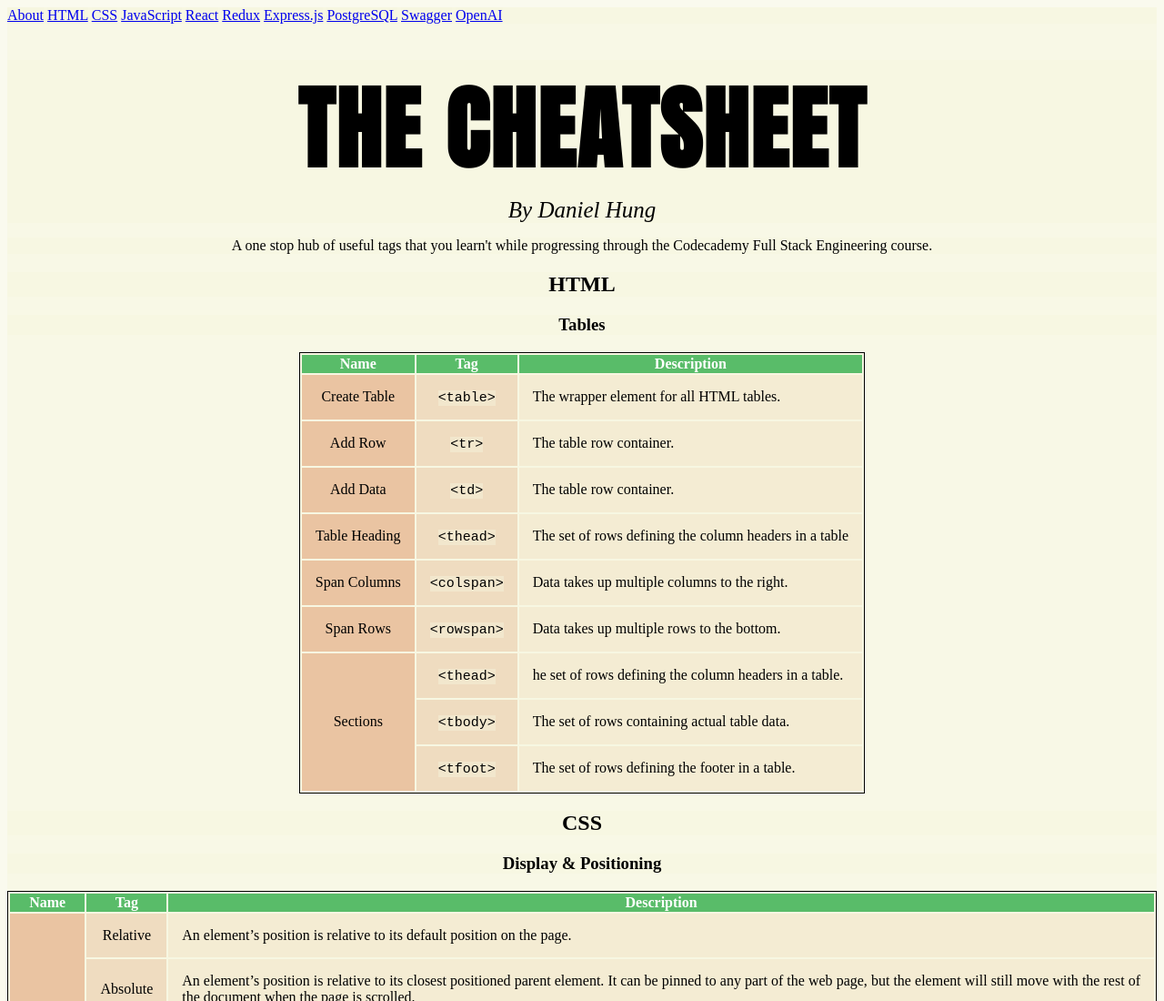
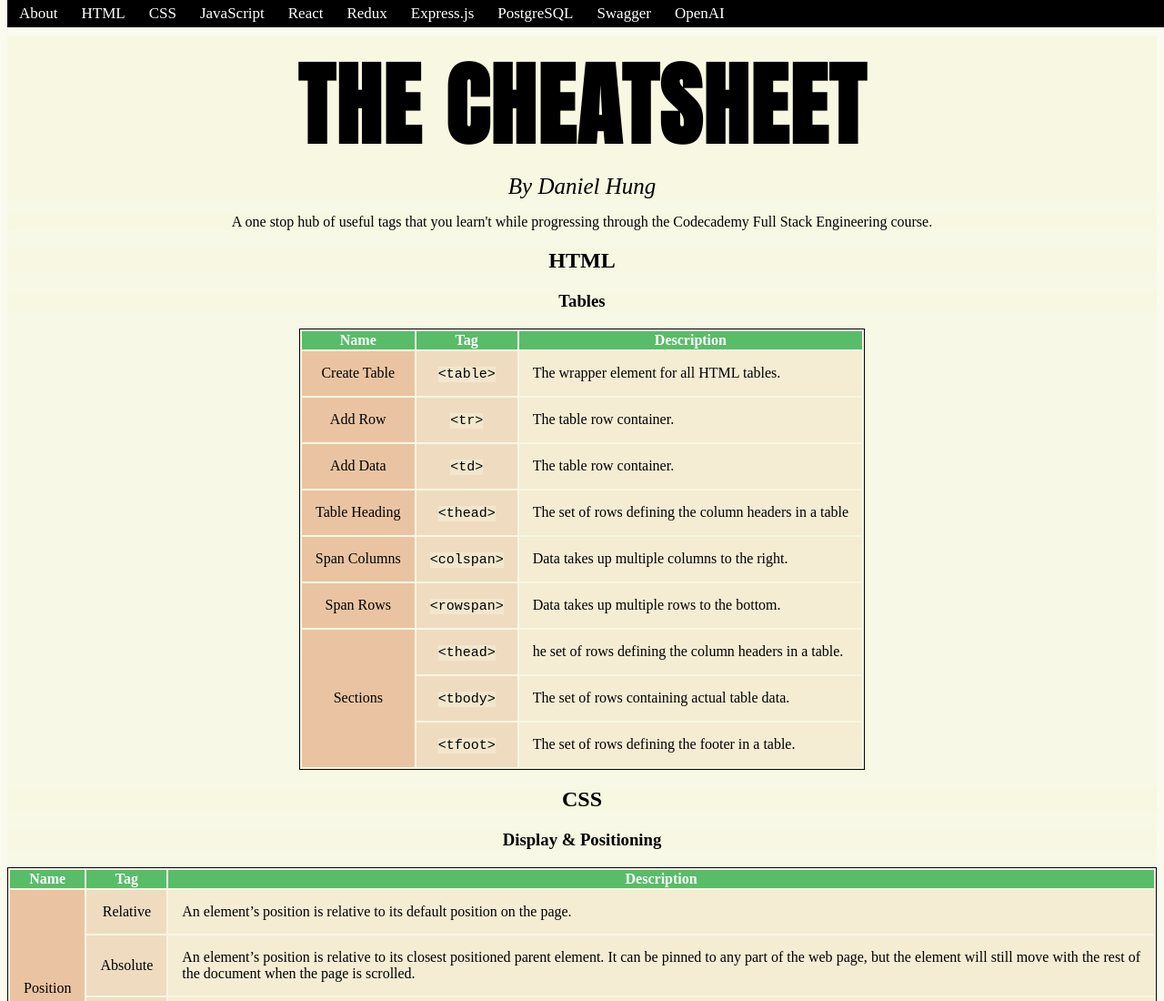
Before and after one commit to urboytgd/WebDevCheat, a plain HTML site: page index.html in a window 1280 px wide. Shown: the top 1100 px of the page at 91% size. Drawn offline with Linux system fonts and the light colour scheme.

Commit message:
Update styles.css

```diff
--- a/styles.css
+++ b/styles.css
@@ -4,6 +4,29 @@
 table {
     border: 1px solid black;
 }
+
+/* Navigation Bar */
+
+.topnav {
+    background-color: rgb(0, 0, 0);
+    overflow: hidden;
+    position: fixed;
+    top: 0;
+    width: 100%;
+}
+
+.topnav a {
+    font-size: 17px;
+    float: left;
+    margin: 0px 8px;
+    padding: 5px 5px;
+    text-decoration: none;
+    color: white;
+    background-color: black;
+    text-align: center;
+}
+
+/* Upper Content */
 
 h1 {
     font-family: 'Anton', sans-serif;
```
